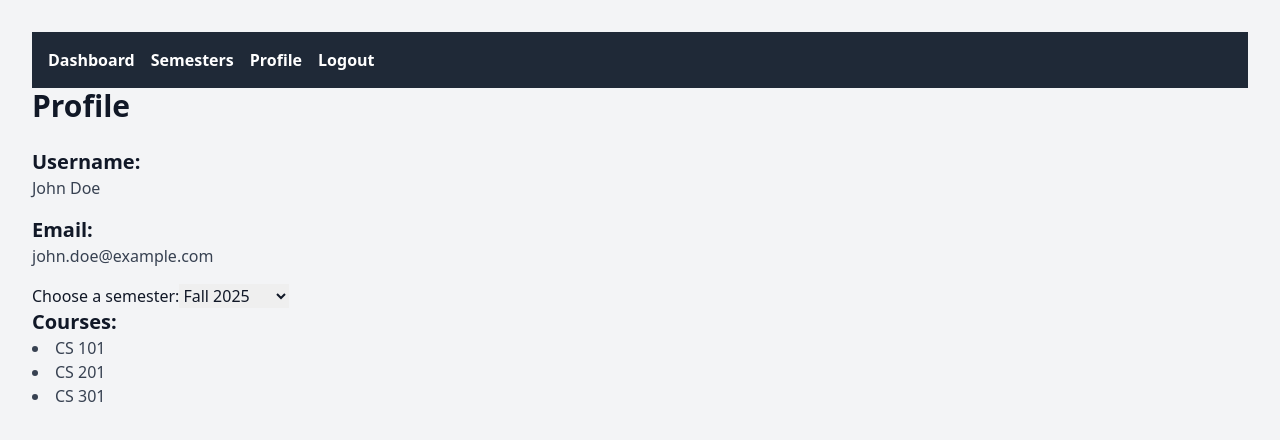
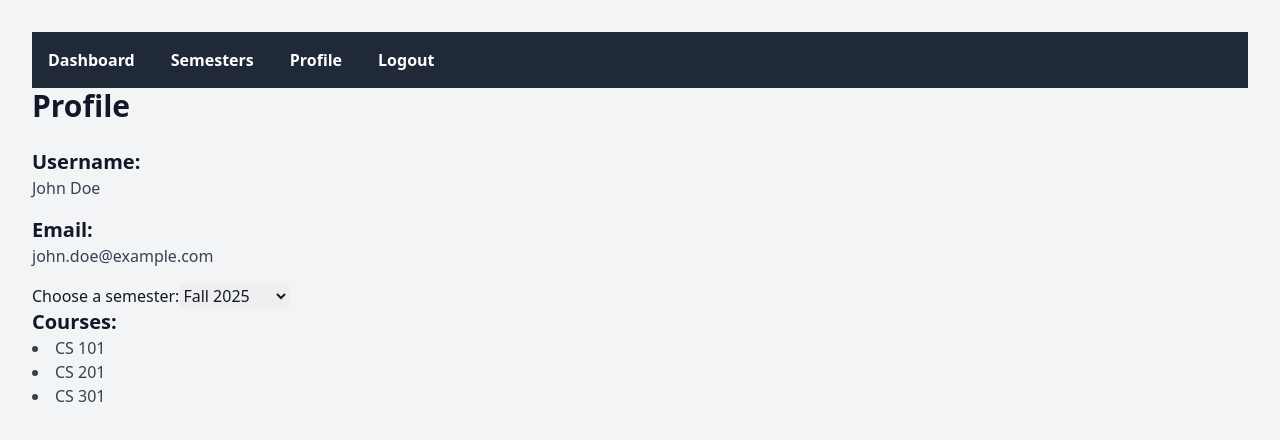
Before and after one commit to jasper225/elevenfiftynine, a React (Vite) app in the folder client/: page /profile in a window 1280 px wide. Shown: the top 440 px of the page. Built offline with nearby package versions, Linux system fonts and the light colour scheme; no server answers.

Commit message:
Initial navbar styling

```diff
--- /dev/null
+++ b/client/src/components/navbar/NavigationBar.css
@@ -0,0 +1,5 @@
+nav ul {
+    display: flex;
+    gap: 20px;
+    list-style: none;
+}
--- a/client/src/components/navbar/NavigationBar.jsx
+++ b/client/src/components/navbar/NavigationBar.jsx
@@ -1,5 +1,5 @@
 import React from "react";
-
+import './NavigationBar.css';
 
 export default function NavigationBar() {
     return <div className="p-4 bg-gray-800 text-white font-bold">
```
